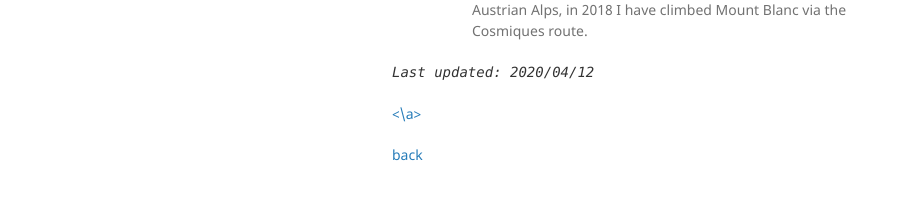
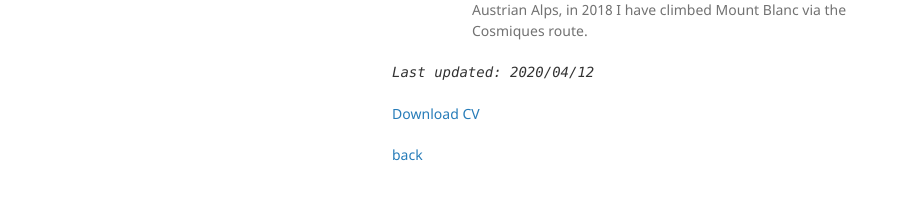
Before and after one commit to regulyagoston/regulyagoston.github.io, a Jekyll site: the page built from cv.md, in a window 1280 px wide and 900 px high, scrolled down 2146 px. Shown: the part 665-865 px from the top of the window, without its empty margins (178-1088 px from the left). Built offline with Jekyll 4.4.1, drawn with Linux system fonts in a browser that asks for light colours; our own code applies the rules of GitHub Pages for plain Markdown files.

Commit message:
Update cv.md

```diff
--- a/cv.md
+++ b/cv.md
@@ -88,6 +88,6 @@ layout: default
 
 *`Last updated: 2020/04/12`*
 
-<a href="/assets/img/CV.pdf" download="reguly_cv"> <\a>
+<a href="/assets/img/CV.pdf" download="reguly_cv"> Download CV
 
 [back](./)
```
